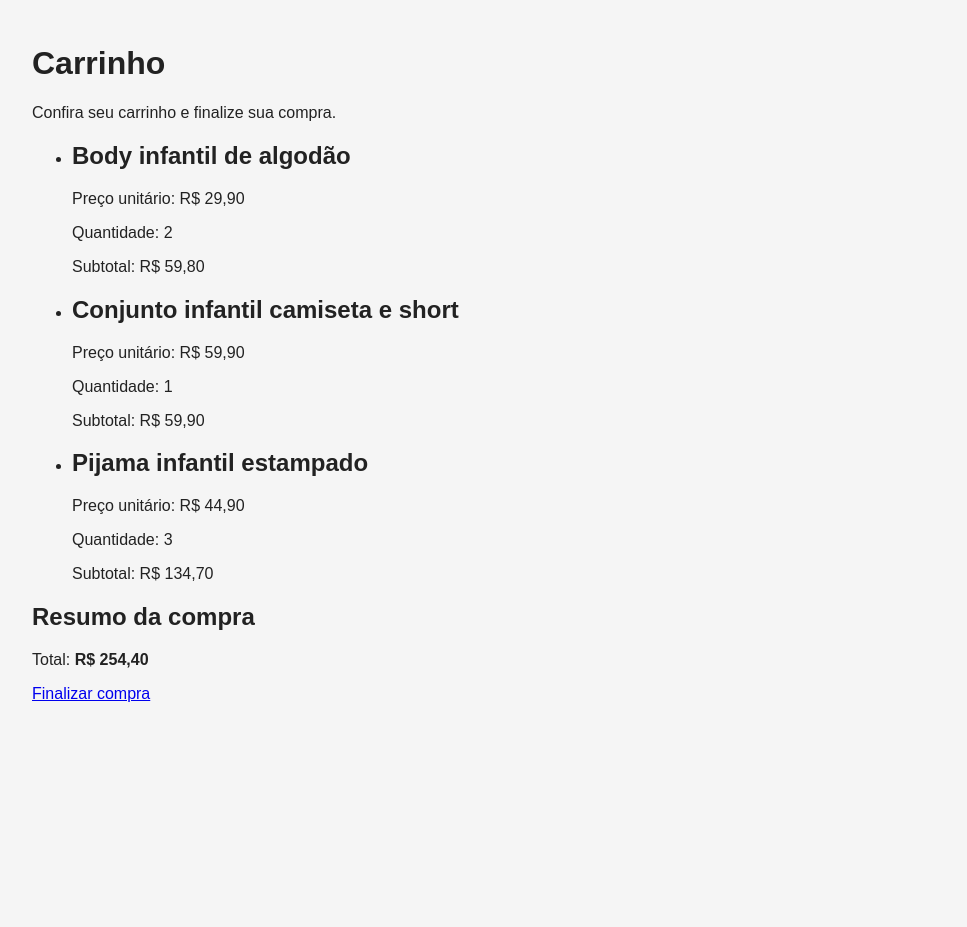
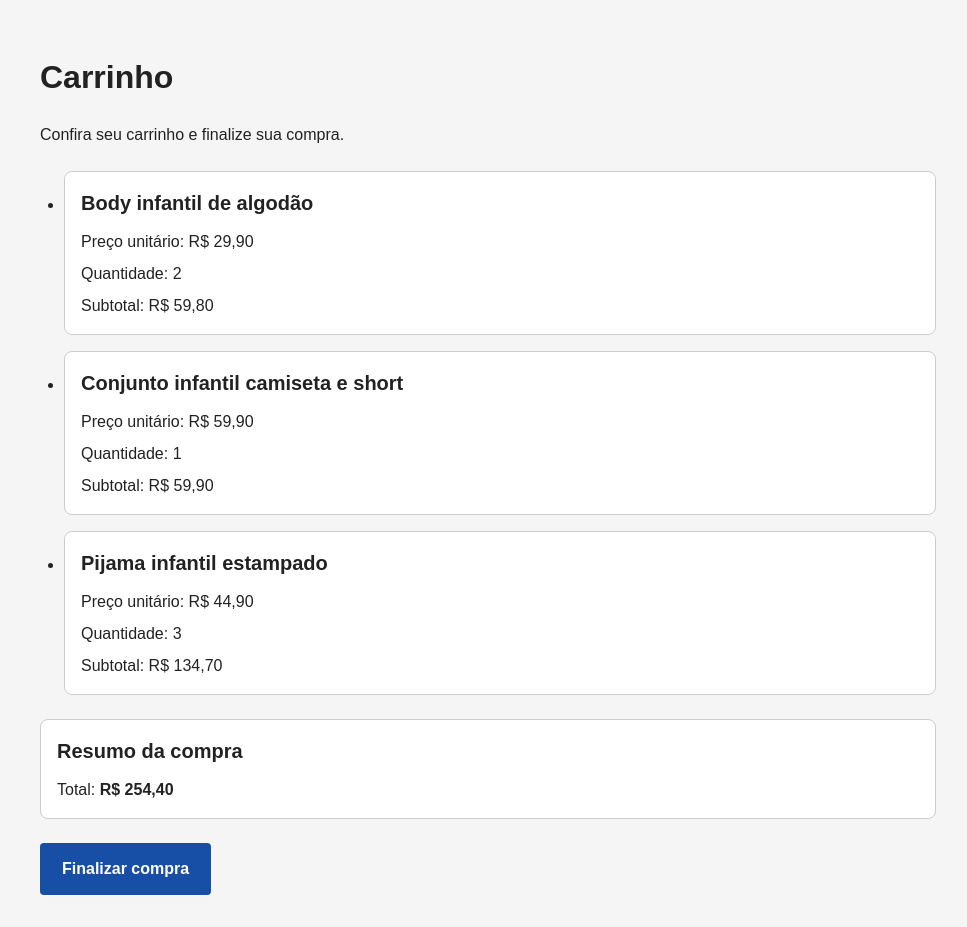
Before and after one commit to thaysifreccia/checkout-react, a React (Vite) app: page / in a window 1280 px wide. Shown: the whole page, without its empty margins (152-1119 px from the left). Before the commit the page ends 800 px from the top, so only its background shows below. Built offline with nearby package versions, Linux system fonts and the light colour scheme.

Commit message:
Implementa visual basico

```diff
--- a/src/App.css
+++ b/src/App.css
@@ -1,5 +1,113 @@
 main {
   max-width: 960px;
   margin: 0 auto;
-  padding: 24px;
+  padding: 16px;
 }
+
+@media (min-width: 768px) {
+  main {
+    padding: 32px;
+  }
+}
+
+.lista-produtos {
+  display: grid;
+  gap: 16px;
+  padding-left: 24px;
+  margin: 24px 0;
+}
+
+.item-carrinho,
+.resumo-compra {
+  padding: 16px;
+  background-color: #fff;
+  border: 1px solid #ccc;
+  border-radius: 8px;
+  overflow-wrap: anywhere;
+}
+
+.item-carrinho h2,
+.resumo-compra h2 {
+  margin: 0 0 12px;
+  font-size: 1.25rem;
+}
+
+.item-carrinho p,
+.resumo-compra p {
+  margin: 8px 0 0;
+}
+
+.resumo-compra {
+  margin-bottom: 24px;
+}
+
+.formulario-pagamento {
+  padding: 16px;
+  background-color: #fff;
+  border: 1px solid #ccc;
+  border-radius: 8px;
+}
+
+.formulario-pagamento h2 {
+  margin-top: 0;
+}
+
+.campo-formulario {
+  display: flex;
+  flex-direction: column;
+  gap: 8px;
+  margin-bottom: 20px;
+}
+
+.campo-formulario label {
+  font-weight: bold;
+}
+
+.campo-formulario input {
+  width: 100%;
+  min-width: 0;
+  padding: 12px;
+  border: 1px solid #666;
+  border-radius: 4px;
+  background-color: #fff;
+  color: #222;
+}
+
+.campo-formulario input[aria-invalid="true"] {
+  border-color: #b00020;
+}
+
+.campo-formulario p[role="alert"] {
+  margin: 0;
+  color: #b00020;
+  overflow-wrap: anywhere;
+}
+
+.acao-principal {
+  display: inline-block;
+  padding: 12px 20px;
+  border: 2px solid transparent;
+  border-radius: 4px;
+  background-color: #174ea6;
+  color: #fff;
+  font-weight: bold;
+  text-align: center;
+  text-decoration: none;
+  cursor: pointer;
+}
+
+.acao-principal:hover:not(:disabled) {
+  background-color: #103b80;
+}
+
+.acao-principal:disabled {
+  background-color: #555;
+  cursor: not-allowed;
+}
+
+a:focus-visible,
+button:focus-visible,
+input:focus-visible {
+  outline: 3px solid #174ea6;
+  outline-offset: 3px;
+}
--- a/src/components/ItemCarrinho.jsx
+++ b/src/components/ItemCarrinho.jsx
@@ -4,7 +4,7 @@ function ItemCarrinho({ produto }) {
   const subtotal = produto.precoUnitario * produto.quantidade;
 
   return (
-    <li>
+    <li className="item-carrinho">
       <h2>{produto.nome}</h2>
       <p>Preço unitário: {formatarMoeda(produto.precoUnitario)}</p>
       <p>Quantidade: {produto.quantidade}</p>
--- a/src/components/ResumoCompra.jsx
+++ b/src/components/ResumoCompra.jsx
@@ -2,7 +2,7 @@ import { formatarMoeda } from "../utils/formatarMoeda.js";
 
 function ResumoCompra({ total }) {
   return (
-    <section>
+    <section className="resumo-compra">
       <h2>Resumo da compra</h2>
       <p>
         Total: <strong>{formatarMoeda(total)}</strong>
--- a/src/index.css
+++ b/src/index.css
@@ -5,6 +5,13 @@
 body {
   margin: 0;
   font-family: Arial, sans-serif;
+  font-size: 1rem;
+  line-height: 1.5;
   background-color: #f5f5f5;
   color: #222;
 }
+
+input,
+button {
+  font: inherit;
+}
--- a/src/pages/Carrinho.jsx
+++ b/src/pages/Carrinho.jsx
@@ -11,13 +11,15 @@ function Carrinho() {
     <main>
       <h1>Carrinho</h1>
       <p>Confira seu carrinho e finalize sua compra.</p>
-      <ul>
+      <ul className="lista-produtos">
         {produtos.map((produto) => {
           return <ItemCarrinho key={produto.id} produto={produto} />;
         })}
       </ul>
       <ResumoCompra total={total} />
-      <Link to="/pagamento">Finalizar compra</Link>
+      <Link className="acao-principal" to="/pagamento">
+        Finalizar compra
+      </Link>
     </main>
   );
 }
--- a/src/pages/Falha.jsx
+++ b/src/pages/Falha.jsx
@@ -5,7 +5,9 @@ function Falha() {
     <main>
       <h1>Compra não aprovada</h1>
       <p>tentativa de golpe</p>
-      <Link to="/pagamento">Tentar novamente</Link>
+      <Link className="acao-principal" to="/pagamento">
+        Tentar novamente
+      </Link>
     </main>
   );
 }
--- a/src/pages/Pagamento.jsx
+++ b/src/pages/Pagamento.jsx
@@ -42,11 +42,14 @@ function Pagamento() {
 
       <ResumoCompra total={total} />
 
-      <form onSubmit={handleSubmit(enviarFormulario)}>
+      <form
+        className="formulario-pagamento"
+        onSubmit={handleSubmit(enviarFormulario)}
+      >
         <h2>Dados do cartão</h2>
         <p>Preencha com dados fictícios.</p>
 
-        <div>
+        <div className="campo-formulario">
           <label htmlFor="titular">Titular</label>
           <input
             id="titular"
@@ -62,7 +65,7 @@ function Pagamento() {
           )}
         </div>
 
-        <div>
+        <div className="campo-formulario">
           <label htmlFor="numeroCartao">Número do cartão</label>
           <input
             id="numeroCartao"
@@ -81,7 +84,7 @@ function Pagamento() {
           )}
         </div>
 
-        <div>
+        <div className="campo-formulario">
           <label htmlFor="validade">Validade (MM/AA)</label>
           <input
             id="validade"
@@ -98,7 +101,7 @@ function Pagamento() {
           )}
         </div>
 
-        <div>
+        <div className="campo-formulario">
           <label htmlFor="cvv">CVV</label>
           <input
             id="cvv"
@@ -116,7 +119,7 @@ function Pagamento() {
         </div>
 
         <p role="status">{processando ? "Processando compra..." : ""}</p>
-        <button type="submit" disabled={processando}>
+        <button className="acao-principal" type="submit" disabled={processando}>
           Pagar
         </button>
       </form>
--- a/src/pages/Sucesso.jsx
+++ b/src/pages/Sucesso.jsx
@@ -5,7 +5,9 @@ function Sucesso() {
     <main>
       <h1>Compra aprovada</h1>
       <p>Sua compra foi realizada com sucesso.</p>
-      <Link to="/">Voltar ao carrinho</Link>
+      <Link className="acao-principal" to="/">
+        Voltar ao carrinho
+      </Link>
     </main>
   );
 }
```
